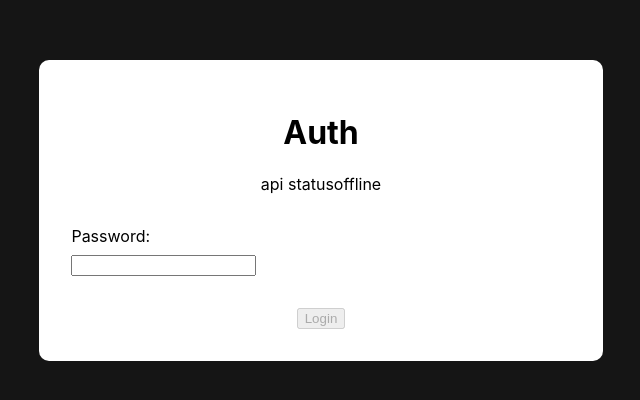
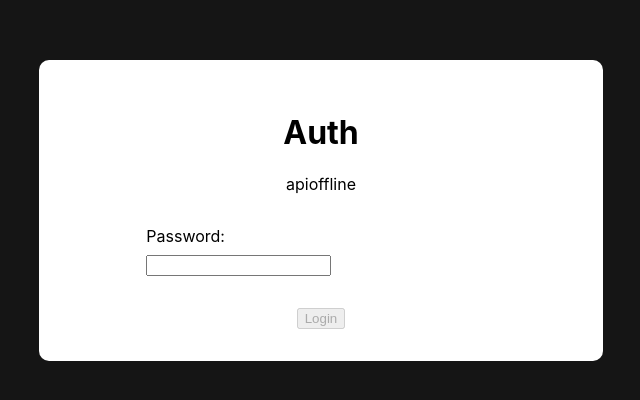
Before and after one commit to ivanch/notificc, a React (Create React App) app in the folder web/: page / in a window 1280 px wide. Shown: the part 116-516 px from the top of the page, without its empty margins (319-959 px from the left). Built offline with nearby package versions, Linux system fonts and the light colour scheme; no server answers.

Commit message:
Improved login screen

```diff
--- a/web/src/components/login/Login.css
+++ b/web/src/components/login/Login.css
@@ -18,9 +18,14 @@
     margin: 10em auto;
 }
 
+#login .field {
+    max-width: 70%;
+    margin: 0 auto;
+}
+
 @media only screen and (max-width: 700px) {
     #login-box {
-        max-width: 85%;
+        max-width: 80%;
     }
 }
 
--- a/web/src/components/login/Login.js
+++ b/web/src/components/login/Login.js
@@ -1,6 +1,7 @@
 import React, { Component } from 'react';
 import { Redirect } from 'react-router-dom';
 
+import Tag from '../tag/Tag.js';
 import './Login.css';
 
 const API_URL = process.env.REACT_APP_API_ENDPOINT;
@@ -76,6 +77,16 @@ export default class Login extends Component {
         });
     }
 
+    getAPIStatusColor(){
+        if(this.state.api_status === 'online'){
+            return "is-success";
+        }else if(this.state.api_status === 'offline'){
+            return "is-danger";
+        }else{
+            return "is-black";
+        }
+    }
+
     handleChange = (event) => {
         this.setState({[event.target.name]: event.target.value});
     }
@@ -86,22 +97,12 @@ export default class Login extends Component {
             return <Redirect to="/index" />
         }
 
-        let api_tag;
-        if(this.state.api_status === 'online'){
-            api_tag = <span className="tag is-success tag-compact">online</span>;
-        }else{
-            api_tag = <span className="tag is-danger tag-compact">offline</span>;
-        }
-
         return (
             <div id="login">
                 <div id="login-box">
                     <div className="auth-header">
                         <h1>Auth</h1>
-                        <div className="tags has-addons tags-center">
-                            <span className="tag is-dark tag-compact">api status</span>
-                            {api_tag}
-                        </div>
+                        <Tag name="api" content={this.state.api_status} color={this.getAPIStatusColor()} />
                     </div>
                     <div className="field">
                         <label className="label">Password:</label>
--- a/web/src/components/tag/Tag.js
+++ b/web/src/components/tag/Tag.js
@@ -2,9 +2,6 @@ import React, { Component } from 'react';
 import './Tag.css';
 
 export default class Tag extends Component {
-    constructor(props) {
-        super(props);
-    };
 
     getTagContent() {
         if(this.props.click){
--- a/web/src/index.js
+++ b/web/src/index.js
@@ -3,7 +3,6 @@ import ReactDOM from 'react-dom';
 
 import './index.css';
 import App from './App';
-import Login from './components/login/Login.js';
 import RequiresAuth from './RequiresAuth.js';
 
 import { Route, Switch, BrowserRouter } from 'react-router-dom'
```
